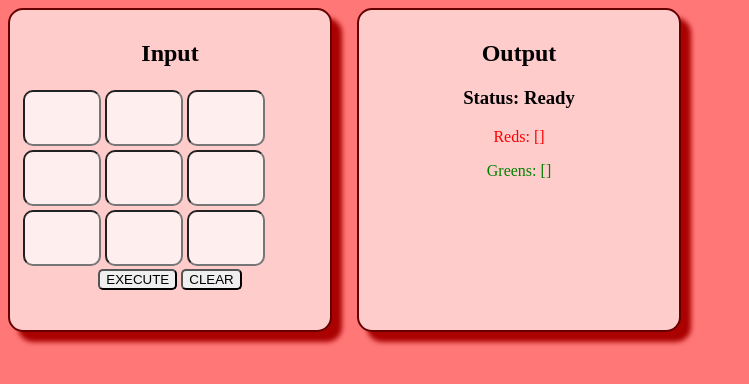
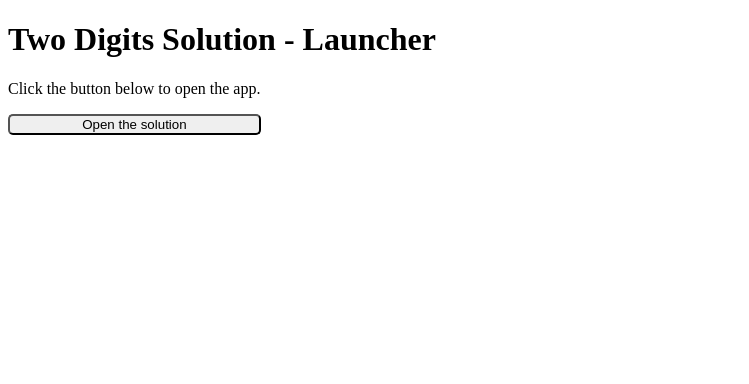
Before and after one commit to rkenney525/Just2, a plain HTML site: page webapp/index.html in a window 1280 px wide. Shown: the whole page, without its empty margins (0-749 px from the left). Drawn offline with Linux system fonts and the light colour scheme.

Commit message:
Made a launcher so you don't have to resize the app every time.

```diff
--- a/webapp/index.html
+++ b/webapp/index.html
@@ -3,71 +3,24 @@
     <head>
         <title>Two Digits Solution</title>
         <meta charset="UTF-8">
-        <meta name="viewport" content="width=device-width, initial-scale=1.0">
         <script src="js/lib/jquery/jquery.js"></script>
         <script src="js/app.js"></script>
         <style>
-            body {
-                background-color: #FF7777;
-            }
-            .red {
-                color: red;
-            }
-            .green {
-                color: green;
-            }
-            .number {
-                width: 70px;
-                height: 50px;
-                font-size: 24pt;
-                background-color: #FFEEEE;
-                border-radius: 10px;
-            }
-            .floating-box {
-                box-shadow: 10px 10px 5px #AA0101;
-                background-color: #FFCCCC;
+            button {
+                width: 20%;
+                height: 2%;
                 text-align: center;
-                margin-right: 25px;
-                width: 300px;
-                height: 300px;
-                float: left;
-                border: solid 2px #660000;
-                padding: 10px;
-                border-radius: 15px;
-            }
-            button {
+                margin-left: auto;
+                margin-right: auto;
                 border-radius: 5px;
             }
         </style>
     </head>
     <body>
-        <div class="floating-box">
-            <h2>Input</h2>
-            <table>
-                <tr>
-                    <td><input type="text" class="number" /></td>
-                    <td><input type="text" class="number" /></td>
-                    <td><input type="text" class="number" /></td>
-                </tr>
-                <tr>
-                    <td><input type="text" class="number" /></td>
-                    <td><input type="text" class="number" /></td>
-                    <td><input type="text" class="number" /></td>
-                </tr>
-                <tr>
-                    <td><input type="text" class="number" /></td>
-                    <td><input type="text" class="number" /></td>
-                    <td><input type="text" class="number" /></td>
-                </tr>
-            </table>
-            <button id="execute" type="submit">EXECUTE</button>
-            <button id="clear" type="submit">CLEAR</button>
-        </div>
-        <div class="floating-box">
-            <h2>Output</h2>
-            <h3>Status: <span id="status">Ready</span></h3>
-            <p class="red">Reds: [<span id="reds"></span>]</p>
-            <p class="green">Greens: [<span id="greens"></span>]</p>
-        </div>
+        <h1>Two Digits Solution - Launcher</h1>
+        <p>Click the button below to open the app.</p>
+        <button type="submit"
+   onclick="window.open('app.html','targetWindow','toolbar=no,location=no,status=no,menubar=no,scrollbars=no,resizable=no,width=700,height=350');
+ return false;">Open the solution</button>
     </body>
 </html>
```
Also changed, not shown: webapp/app.html (added, +79 -0 lines).
